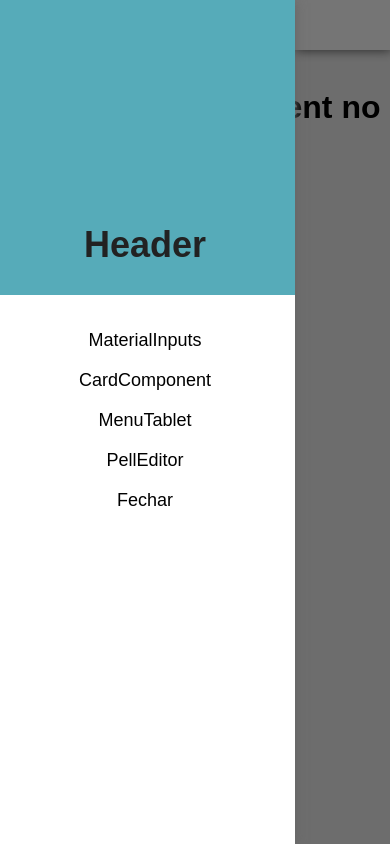
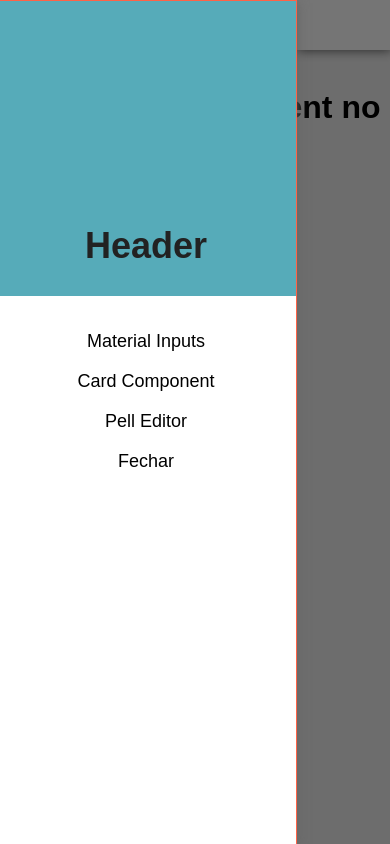
Before and after one commit to ramonmoraes/react-web-components, a React (Create React App) app: page / in a window 390 px wide. Built offline with nearby package versions, Linux system fonts and the light colour scheme.

Commit message:
MenuMobile opening with touch

```diff
--- a/src/App.js
+++ b/src/App.js
@@ -23,10 +23,10 @@ class App extends Component {
       <BrowserRouter>
         <div className="example-playground">
           <MenuMobile active={false}>
-            <Link to="/MaterialInputs"> MaterialInputs </Link>
-            <Link to="/CardComponent"> CardComponent </Link>
-            <Link to="/MenuTablet"> MenuTablet </Link>
-            <Link to="/PellEditor"> PellEditor </Link>
+            <Link to="/MaterialInputs"> Material Inputs </Link>
+            <Link to="/CardComponent"> Card Component </Link>
+            {/* <Link to="/MenuTablet"> Menu Tablet </Link> */}
+            <Link to="/PellEditor"> Pell Editor </Link>
           </MenuMobile>
 
           <span style={pushElements} />
--- a/src/components/MenuMobile/index.js
+++ b/src/components/MenuMobile/index.js
@@ -32,8 +32,8 @@ class MenuMobile extends Component {
   }
 
   addSwipeListener() {
-    const { sideNav } = this;
-    let start, distance;
+    const { sideNav, sideNavHelper } = this;
+    let start, distance, timeStart;
 
     sideNav.addEventListener("touchstart", ev => {
       start = ev.targetTouches[0].clientX;
@@ -52,6 +52,19 @@ class MenuMobile extends Component {
         this.restoreInitialPosition();
       } else {
         this.restoreInitialPosition();
+      }
+    });
+
+    sideNavHelper.addEventListener("touchstart", ev => {
+      start = ev.targetTouches[0].clientX;
+      timeStart = ev.timeStamp;
+    });
+
+    sideNavHelper.addEventListener("touchend", (ev) => {
+      distance = ev.changedTouches[0].clientX - start;
+      const moveDuration = ev.timeStamp - timeStart;
+      if(moveDuration < 300 && distance > 70) {
+        this.openMenu();
       }
     });
   }
@@ -102,9 +115,13 @@ class MenuMobile extends Component {
     return (
       <nav className={menuMobileClasss}>
         <OverlayFade condition={active} handleClick={this.toggleMenu} />
+        <span
+          ref={sideNavHelper => (this.sideNavHelper = sideNavHelper)}
+          className="MenuMobile-sideNav-helper"
+        />
         <div className="MenuMobile-topBar">
           <button className="MenuMobile-topBar-icon" onClick={this.toggleMenu}>
-            <b class="material-icons">menu</b>
+            <b className="material-icons">menu</b>
           </button>
         </div>
 
--- a/src/components/MenuMobile/style.css
+++ b/src/components/MenuMobile/style.css
@@ -27,6 +27,7 @@
     overflow: hidden;
     background-color: rgba(0, 0, 0, 0.5); }
   .MenuMobile-sideNav {
+    border: 1px solid tomato;
     position: fixed;
     transition: inherit;
     top: 0px;
@@ -66,6 +67,14 @@
         cursor: pointer; }
         .MenuMobile-sideNav-buttons *:hover {
           background-color: #dcdcdc; }
+    .MenuMobile-sideNav-helper {
+      position: fixed;
+      transition: inherit;
+      top: 0px;
+      left: 0px;
+      width: 20px;
+      height: 100%;
+      z-index: -1; }
 
 .MenuMobile--active .MenuMobile-sideNav {
   transform: translateX(0%); }
--- a/src/components/MenuMobile/style.scss
+++ b/src/components/MenuMobile/style.scss
@@ -35,6 +35,7 @@
   }
 
   &-sideNav {
+    border: 1px solid tomato;
     position: fixed;
     transition: inherit;
     top: 0px;
@@ -80,6 +81,15 @@
         }
       }
     }
+    &-helper {
+      position: fixed;
+      transition: inherit;
+      top: 0px;
+      left: 0px;
+      width: 20px;
+      height: 100%;
+      z-index: -1;
+    }
   }
 }
 
```
